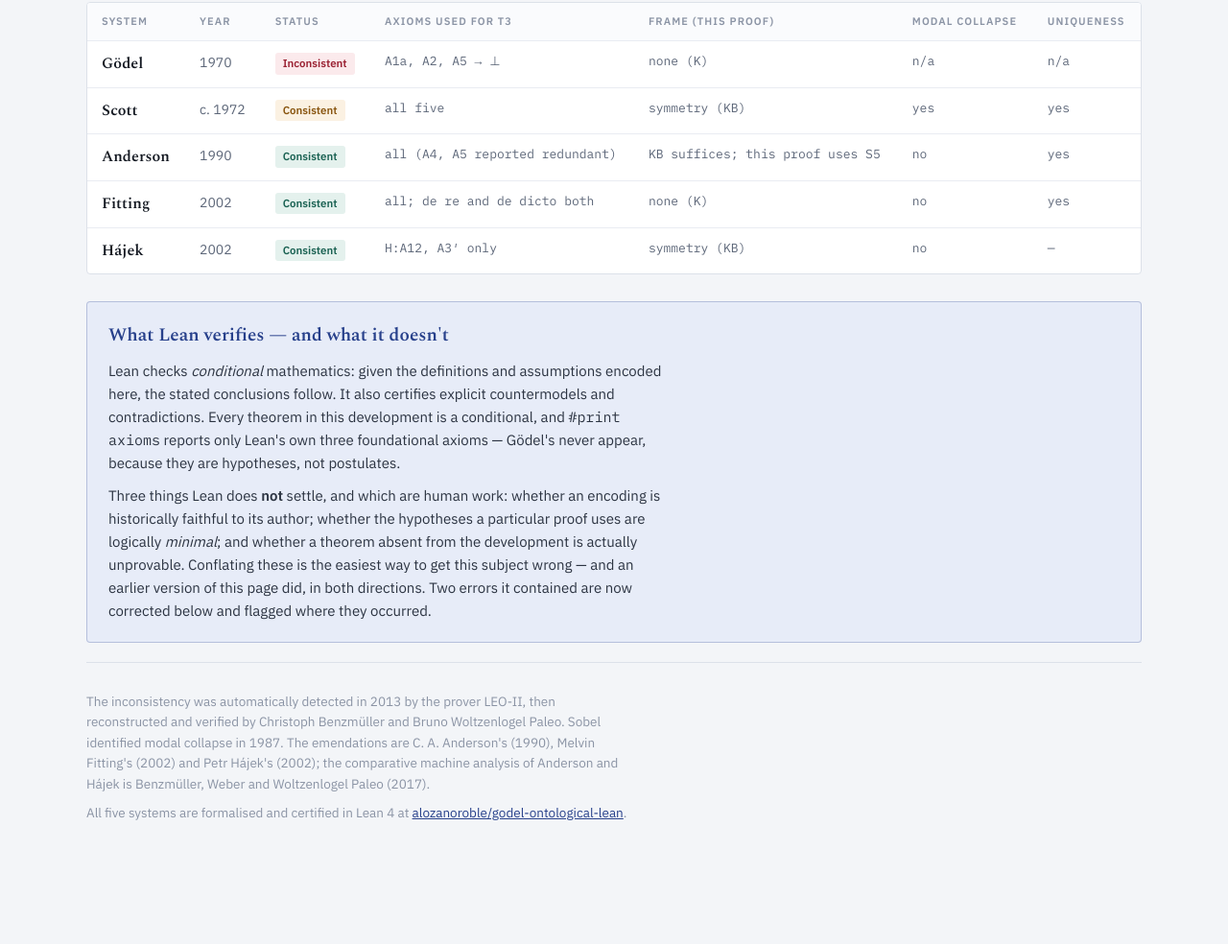
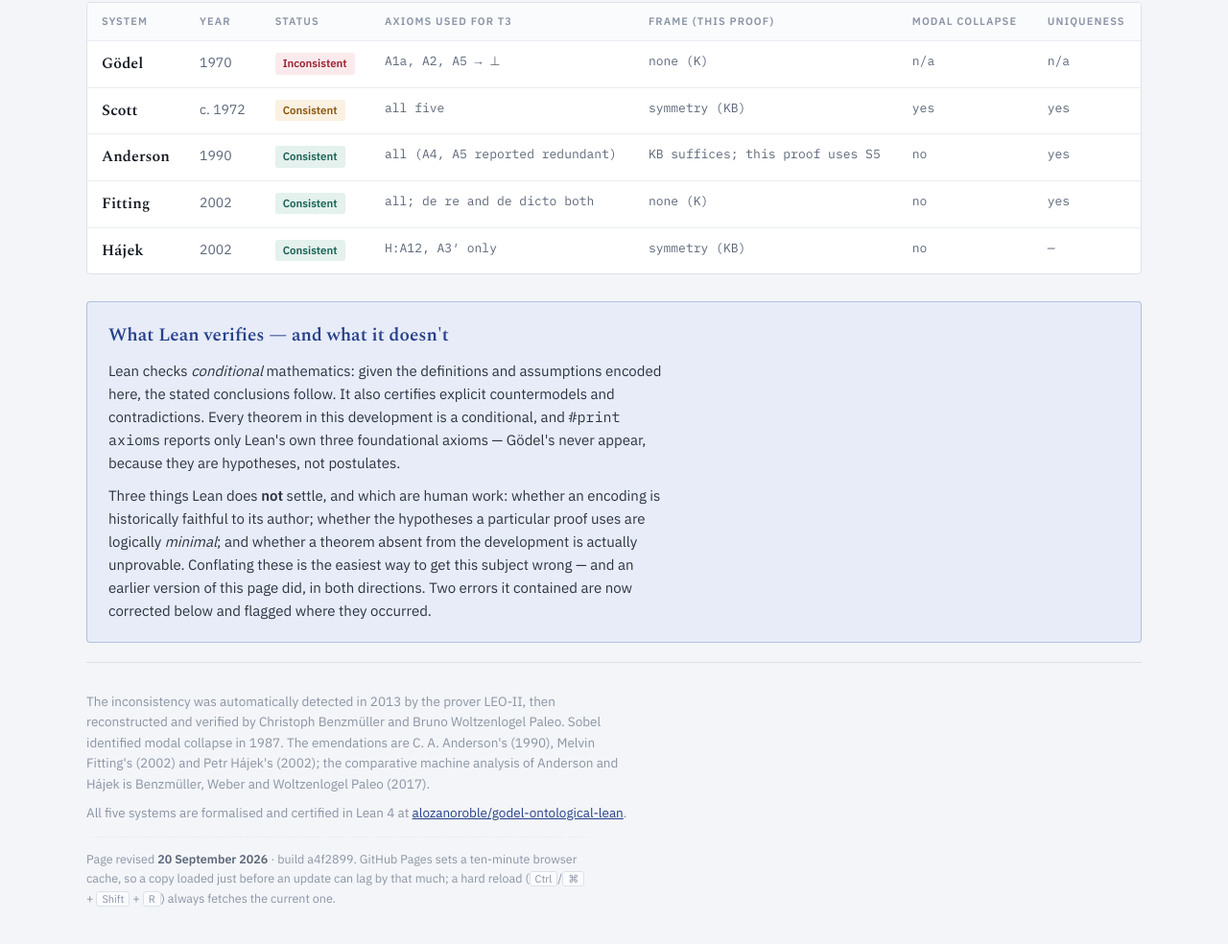
Before and after one commit to alozanoroble/godel-ontological-lean, a plain HTML site: page index.html in a window 1280 px wide. Shown: the part 3133-4117 px from the top of the page at 96% size. Before the commit the page ends 4055 px from the top, so only its background shows below. Drawn offline with nearby package versions, Linux system fonts and the light colour scheme.

Commit message:
Add a visible revision stamp to the footer
GitHub Pages caches for ten minutes and its headers cannot be configured, so
a stale copy is possible after any deploy.  The stamp makes that visible
rather than silent, and names the fix (hard reload).

Co-Authored-By: Claude Opus 5 <noreply@anthropic.com>

```diff
--- a/index.html
+++ b/index.html
@@ -202,6 +202,9 @@ td.m{font-family:"IBM Plex Mono",monospace; font-size:13px; color:var(--muted)}
 
 /* ---------- footer ---------- */
 footer{padding-block:30px 56px; border-top:1px solid var(--line); color:var(--faint); font-size:13.5px}
+footer .stamp{margin-top:14px; padding-top:12px; border-top:1px dashed var(--line-soft); font-size:12.5px}
+footer .stamp strong{color:var(--muted); font-weight:600}
+footer .kbd{border:1px solid var(--line); border-radius:3px; padding:0 5px; font-size:11px; background:var(--surface-2)}
 footer p{margin:0 0 8px; max-width:70ch}
 
 /* ---------- narrow ---------- */
@@ -331,6 +334,10 @@ img{ max-width: 100%; }
     Hájek is Benzmüller, Weber and Woltzenlogel Paleo (2017).</p>
     <p>All five systems are formalised and certified in Lean 4 at
     <a href="https://github.com/alozanoroble/godel-ontological-lean">alozanoroble/godel-ontological-lean</a>.</p>
+    <p class="stamp">Page revised <strong>20 September 2026</strong><span id="rev"> · build a4f2899</span>. GitHub
+    Pages sets a ten-minute browser cache, so a copy loaded just before an update can lag by that
+    much; a hard reload (<span class="kbd">Ctrl</span>/<span class="kbd">⌘</span> +
+    <span class="kbd">Shift</span> + <span class="kbd">R</span>) always fetches the current one.</p>
   </footer>
 </div>
 
```
